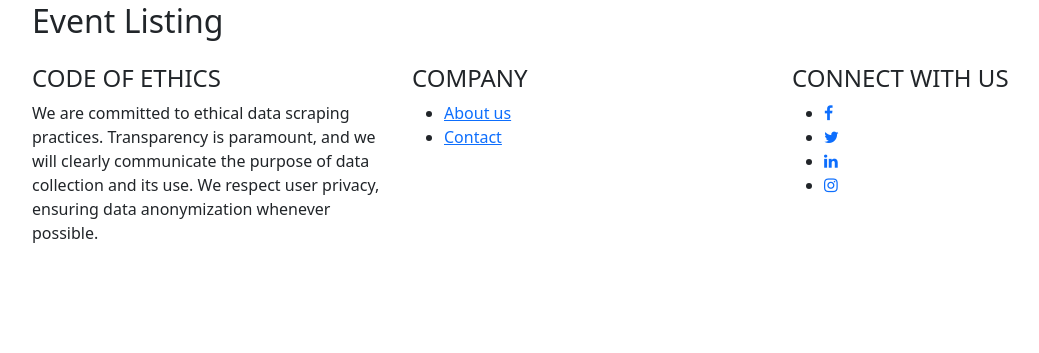
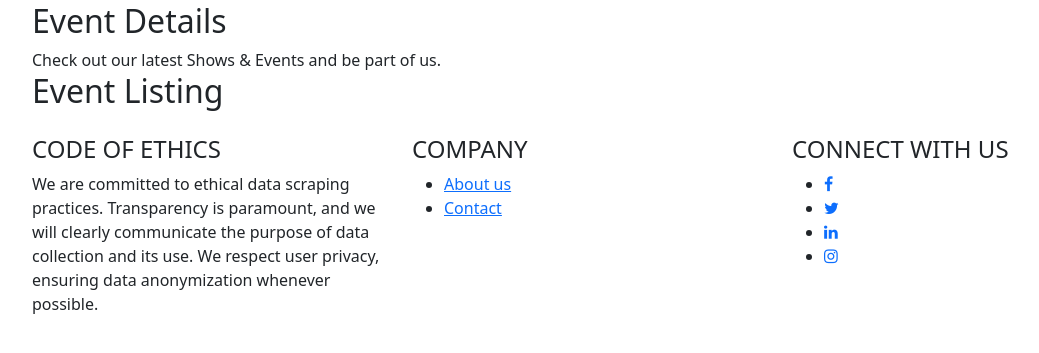
Before and after one commit to dianaliz19/mini-project, a Flask app: template templates/event-details.html in a window 1280 px wide. Shown: the part 70-423 px from the top of the page, without its empty margins (50-1089 px from the left). Run offline with Flask 3, Linux system fonts and the light colour scheme; the template is opened without the code that fills it, so the values that code supplies are empty; some libraries are stand-ins or nearby versions.

Commit message:
Update event-details.html

```diff
--- a/templates/event-details.html
+++ b/templates/event-details.html
@@ -64,7 +64,14 @@
   <!-- ***** Header Area End ***** -->
   <!-- ***** About Us Page ***** -->
   <div class="page-heading-rent-venue">
-    <!-- Page Heading Content -->
+    <div class="container">
+      <div class="row">
+        <div class="col-lg-12">
+          <h2>Event Details</h2>
+          <span>Check out our latest Shows & Events and be part of us.</span>
+        </div>
+      </div>
+    </div>
   </div>
   <div class="shows-events-schedule">
     <div class="container">
```
